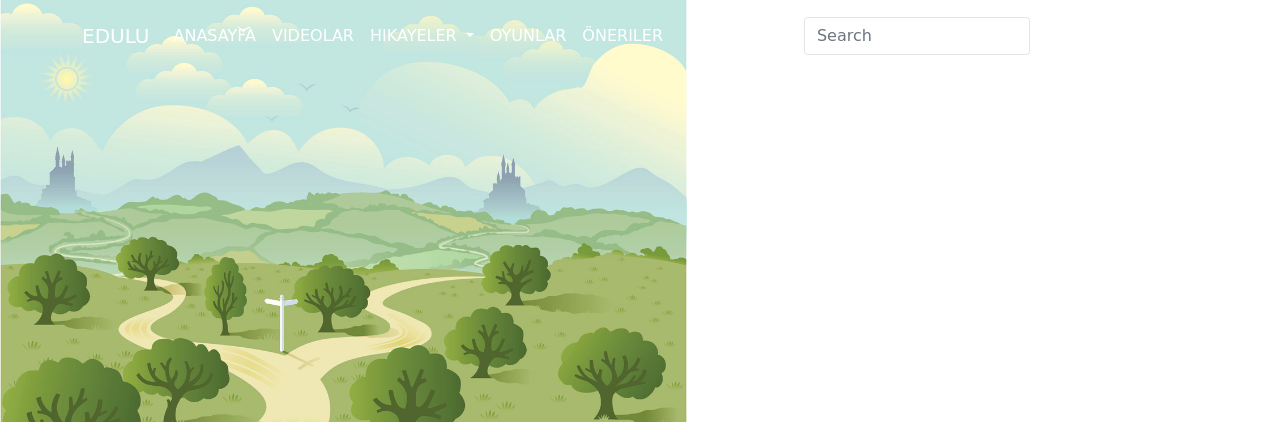
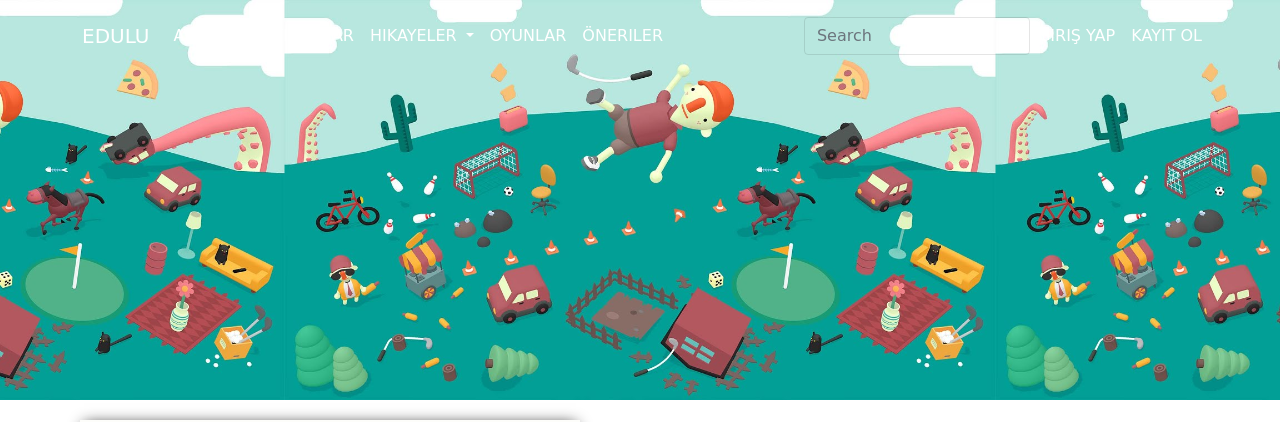
Before and after one commit to Onurbaskann/Edulu, an ASP.NET MVC app: page /Game/GamePage in a window 1280 px wide. Shown: the top 422 px of the page. Run offline with ASP.NET Core 8 and stand-ins for ASP.NET MVC 5, Linux system fonts and the light colour scheme; the project's own start-up code is not run, and a stand-in starts its controllers and pages; some libraries are stand-ins or nearby versions.

Commit message:
Added image and div whose id is gdiv in GamePage.cshtml and arrangement memeory-game.css. Define gdiv.

```diff
--- a/Content/Custom.css
+++ b/Content/Custom.css
@@ -5,7 +5,7 @@
 }
 body {
     height: 100vh;
-    display: flex;
+   /* display: flex;*/
 }
 /*Slider*/
 body #hdiv {
--- a/Content/Slider.css
+++ b/Content/Slider.css
@@ -145,7 +145,6 @@
     cursor: pointer;
 }
 
-
     .slider .slide:before {
         position: absolute;
         content: '';
@@ -154,7 +153,6 @@
         height: 100%;
         width: -100%;
         background: rgba(0, 0, 0, 0.3);
-        ;
         border-radius: 10px;
         transform: scaleX(0);
         transition: transform .6s;
--- a/Content/memory-game.css
+++ b/Content/memory-game.css
@@ -1,3 +1,23 @@
+#gdiv {
+    z-index: -1;
+    background-image: url('../Image/05-the-best-video-games-of-2019-gq-december-120519.jpg');
+    background-size:contain;
+    background-position: center;
+    display: flex;
+    height: 400px;
+}
+
+    #gdiv img {
+        padding: 0;
+        max-height: 100%;
+        min-width: 100%;
+    }
+#game-container {
+    width: 540px;
+    height: 540px;
+    position: relative;
+    padding:20px;
+}
 #memory-game {
     width: 500px;
     height: 500px;
@@ -56,6 +76,7 @@
 #newgame-btn {
     position: relative;
     position: absolute;
+    top:250px;
     left: 610px;
     display: inline-block;
     cursor: pointer;
--- a/Views/Game/GamePage.cshtml
+++ b/Views/Game/GamePage.cshtml
@@ -5,11 +5,11 @@
 }
 
 
-<div style="height:490px;">
-    <img style="height:100%; width:100%;" src="~/Image/masallarin_algoritmasi.jpg"/>
-</div>
-<div style="position:relative; height:500px;">
-<div id="memory-game">
+    <div id="gdiv"> <!--<style="height:460px;"-->
+        <!--<img style="height:100%; width:100%;" src="~/Image/masallarin_algoritmasi.jpg"/>-->
+    </div>
+    <div id="game-container"">
+    <div id="memory-game" >
 
     <div class="memory-card" data-spells="mirror-image">
         <img class="front-side" src="https://encrypted-tbn0.gstatic.com/images?q=tbn:ANd9GcSmm1wVfMi9wn6w6T7xTkeSRNkL3wYBuV6xjw&usqp=CAU" alt="mirror-image">
--- a/Views/Shared/_Layout.cshtml
+++ b/Views/Shared/_Layout.cshtml
@@ -19,7 +19,7 @@
 </head>
 <body>
 
-    <div>
+    <div width="100%">
         @Html.Partial("_Header")
         <div>
             @RenderBody()
```
Also changed, not shown: Edulu3.csproj, Image/05-the-best-video-games-of-2019-gq-december-120519.jpg (added), 2 other files.
